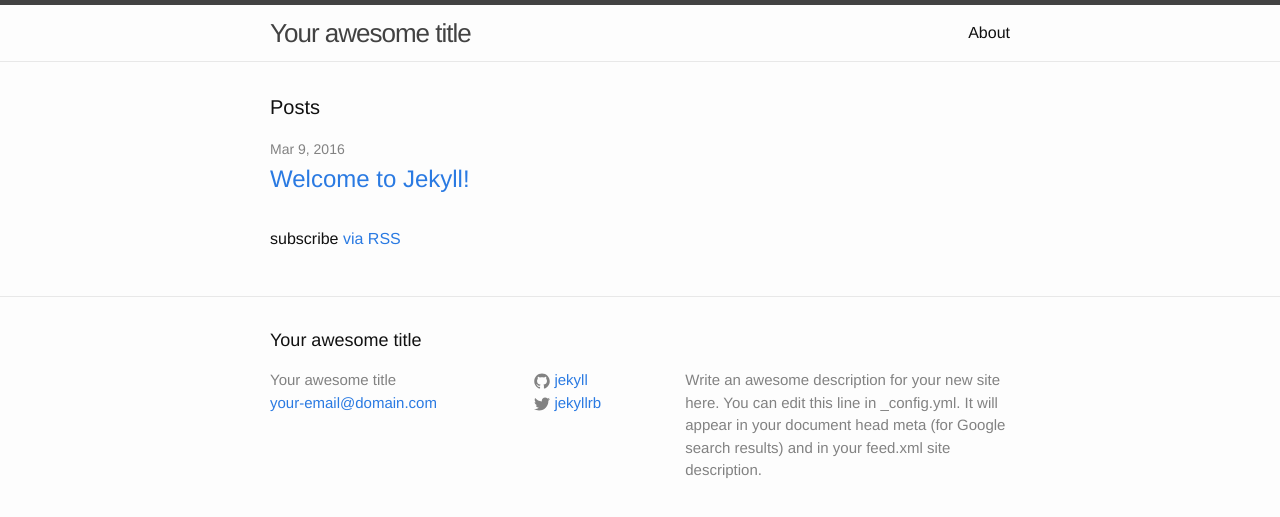
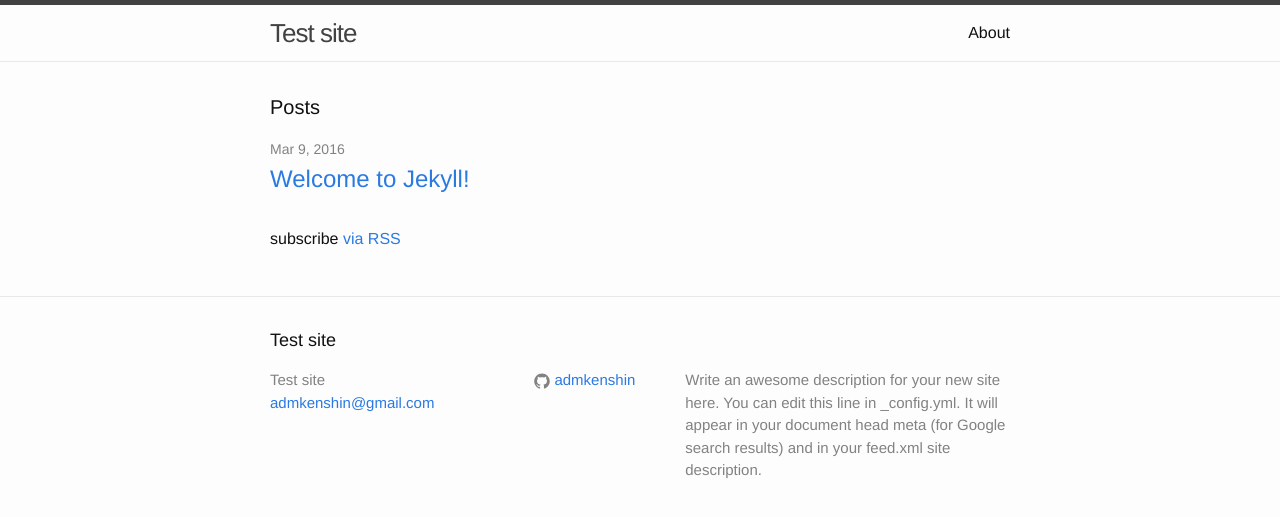
Before and after one commit to admkenshin/admkenshin.github.io, a Jekyll site: the page built from index.html, in a window 1280 px wide. Shown: the top 517 px of the page. Built offline with Jekyll 4.4.1, drawn with Linux system fonts in a browser that asks for light colours.

```diff
--- a/Gemfile
+++ b/Gemfile
@@ -1,3 +1,6 @@
 source 'https://rubygems.org'
 
-gem 'github-pages'
+#gem 'github-pages'
+gem 'rouge'
+gem 'kramdown'
+gem 'jekyll-watch'
--- a/_config.yml
+++ b/_config.yml
@@ -6,16 +6,15 @@
 # 'jekyll serve'. If you change this file, please restart the server process.
 
 # Site settings
-title: Your awesome title
-email: your-email@domain.com
+title: Test site
+email: admkenshin@gmail.com
 description: > # this means to ignore newlines until "baseurl:"
   Write an awesome description for your new site here. You can edit this
   line in _config.yml. It will appear in your document head meta (for
   Google search results) and in your feed.xml site description.
 baseurl: "" # the subpath of your site, e.g. /blog
-url: "http://yourdomain.com" # the base hostname & protocol for your site
-twitter_username: jekyllrb
-github_username:  jekyll
+url: "http://admkenshin.github.io" # the base hostname & protocol for your site
+github_username:  admkenshin
 
 # Build settings
 markdown: kramdown
```
Also changed, not shown: Gemfile.lock.
